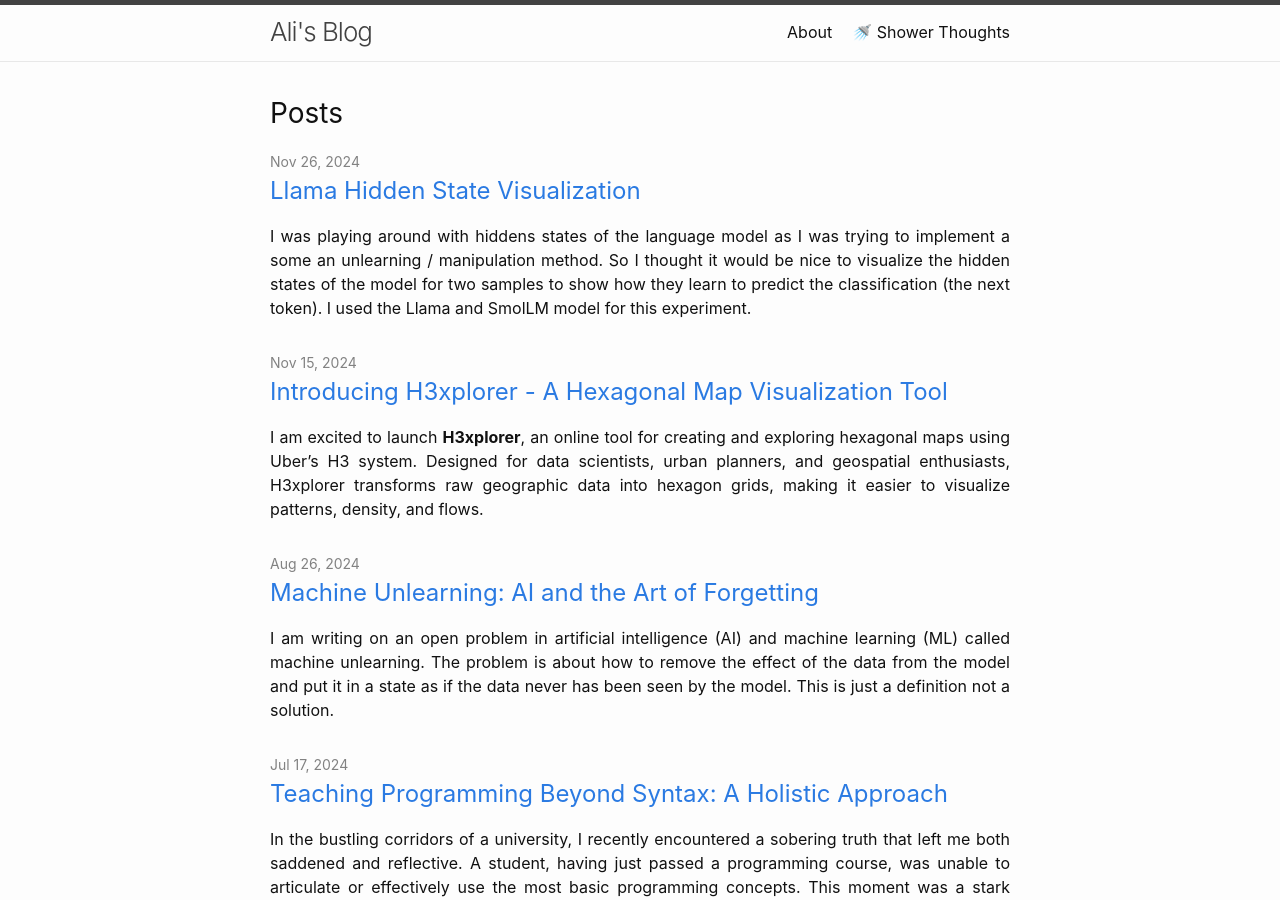
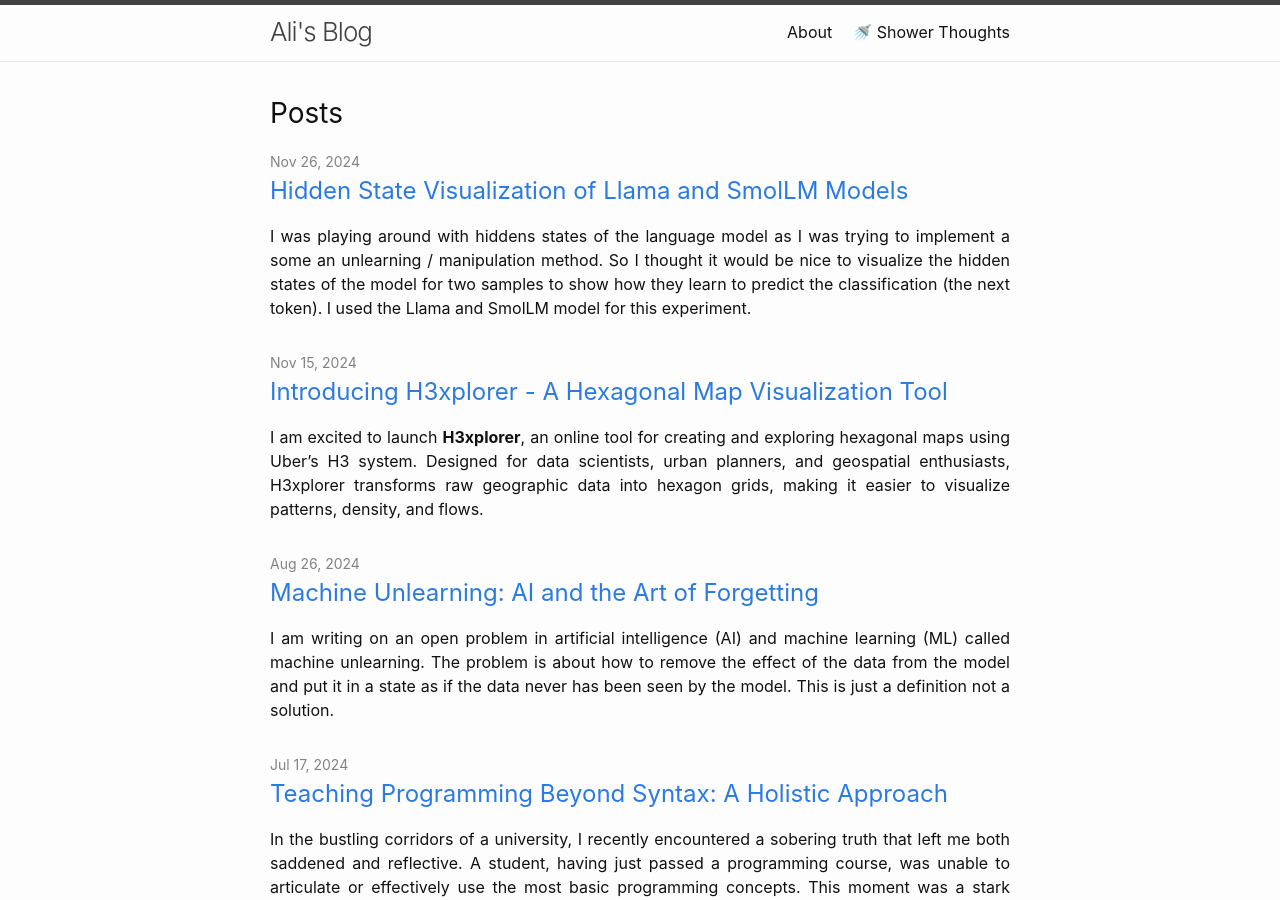
Before and after one commit to alifa98/blog, a Jekyll site: the page built from index.md, in a window 1280 px wide and 900 px high. Built offline with Jekyll 4.4.1, drawn with Linux system fonts in a browser that asks for light colours.

Commit message:
Update title and categories for Llama hidden state visualization post

```diff
--- a/_posts/2024-11-25-llama-hidden-state-visualization.markdown
+++ b/_posts/2024-11-25-llama-hidden-state-visualization.markdown
@@ -1,10 +1,10 @@
 ---
 layout: post
 date: 2024-11-25 19:37:03 -0500 # output of command `date +"%Y-%m-%d %H:%M:%S %z"`
-title: "Llama Hidden State Visualization"
+title: "Hidden State Visualization of Llama and SmolLM Models"
 mathjax: false
 permalink: "/machine-learning/hidden-state-visualization.html"
-categories: [Hidden State, Llama, Transformers, Language Models, Visualization]
+categories: [Hidden State, Llama, Transformers, Language Models, Visualization, SmolLM]
 author: "Ali Faraji"
 ---
 
```
